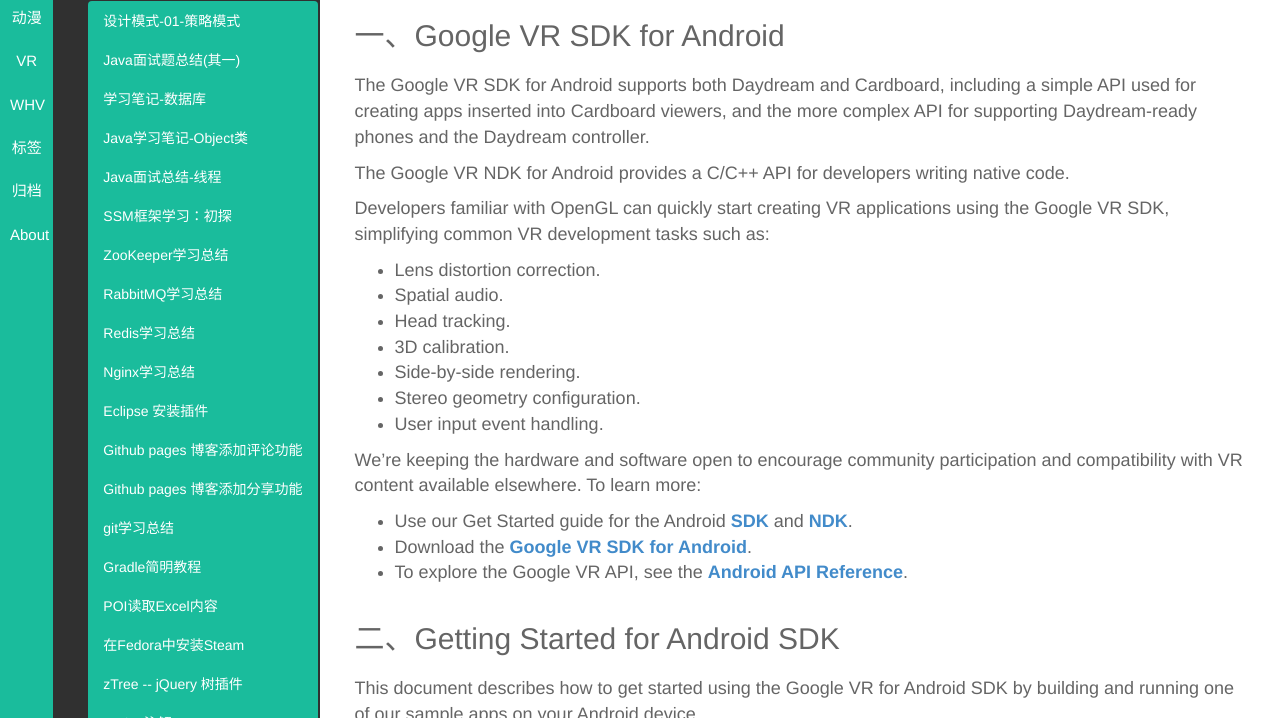
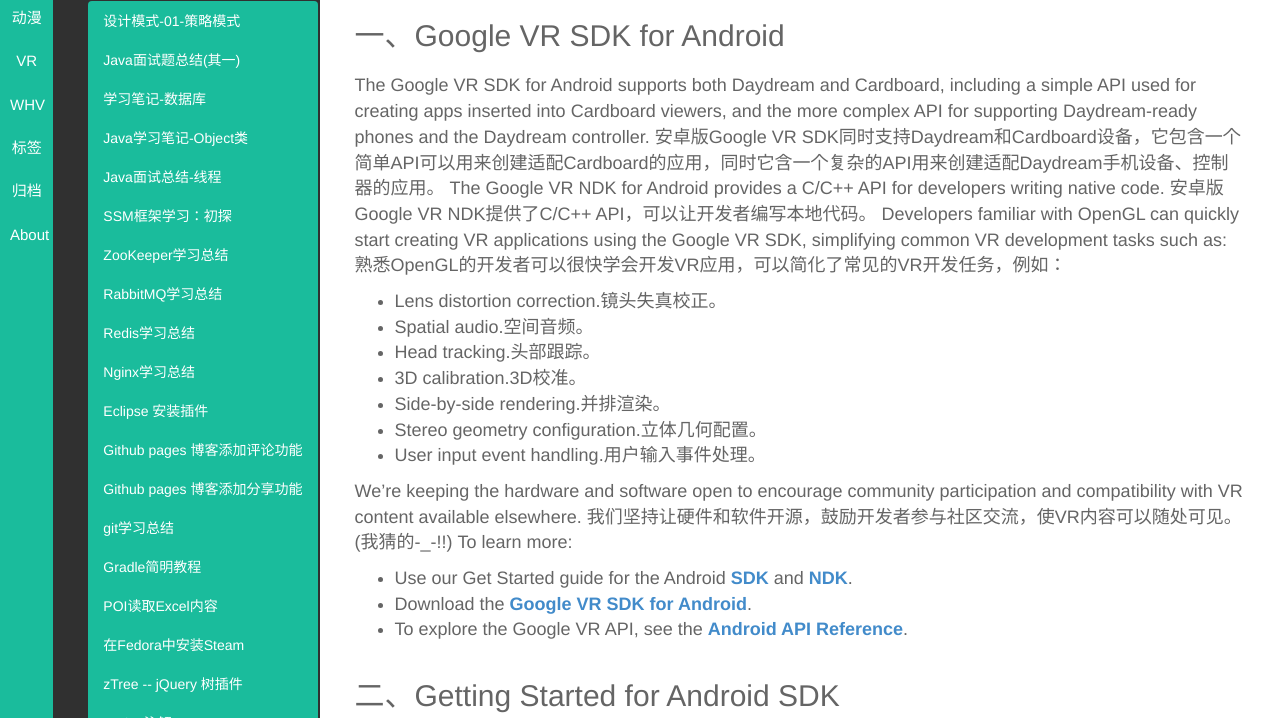
Before and after one commit to demon7452/demon7452.github.io, a Jekyll site: the page built from _posts/VR/2016-10-20-Google DayDream-Android篇.md, in a window 1280 px wide, cut to the strip 234-952 px from the top of the page. Built offline with Jekyll 4.4.1, drawn with Linux system fonts in a browser that asks for light colours; comment, search, counter and statistics services are not loaded; some of the changed text lies outside the part shown.

Commit message:
translate english

```diff
--- a/_posts/VR/2016-10-20-Google DayDream-Android篇.md
+++ b/_posts/VR/2016-10-20-Google DayDream-Android篇.md
@@ -13,20 +13,21 @@
 ## 一、Google VR SDK for Android
 
 The Google VR SDK for Android supports both Daydream and Cardboard, including a simple API used for creating apps inserted into Cardboard viewers, and the more complex API for supporting Daydream-ready phones and the Daydream controller.
-
+安卓版Google VR SDK同时支持Daydream和Cardboard设备，它包含一个简单API可以用来创建适配Cardboard的应用，同时它含一个复杂的API用来创建适配Daydream手机设备、控制器的应用。
 The Google VR NDK for Android provides a C/C++ API for developers writing native code.
-
+安卓版Google VR NDK提供了C/C++ API，可以让开发者编写本地代码。
 Developers familiar with OpenGL can quickly start creating VR applications using the Google VR SDK, simplifying common VR development tasks such as:
-
-- Lens distortion correction.
-- Spatial audio.
-- Head tracking.
-- 3D calibration.
-- Side-by-side rendering.
-- Stereo geometry configuration.
-- User input event handling.
+熟悉OpenGL的开发者可以很快学会开发VR应用，可以简化了常见的VR开发任务，例如：
+- Lens distortion correction.镜头失真校正。
+- Spatial audio.空间音频。
+- Head tracking.头部跟踪。
+- 3D calibration.3D校准。
+- Side-by-side rendering.并排渲染。
+- Stereo geometry configuration.立体几何配置。
+- User input event handling.用户输入事件处理。
 
 We're keeping the hardware and software open to encourage community participation and compatibility with VR content available elsewhere.
+我们坚持让硬件和软件开源，鼓励开发者参与社区交流，使VR内容可以随处可见。(我猜的-_-!!)
 To learn more:
 
 - Use our Get Started guide for the Android **<a href="https://developers.google.com/vr/android/get-started" target="_blank">SDK</a>** and **<a href="https://developers.google.com/vr/android/ndk/get-started" target="_blank">NDK</a>**.
@@ -37,30 +38,32 @@
 ## 二、Getting Started for Android SDK
 
 This document describes how to get started using the Google VR for Android SDK by building and running one of our sample apps on your Android device.
-
-### Treasure Hunt sample app
+这篇文档描述了如何在你的Android设备上构建和运行示例应用，以此让你学会如何使用安卓版Google VR SDK。
+### Treasure Hunt(寻宝) sample app
 
 ---
 
 You will build the Treasure Hunt app, which uses the following features of the Google VR SDK:
+你将构建一个“寻宝”应用，它运用了Google VR SDK的如下特点：
 
-- **Binocular rendering:** A split-screen view for each eye in VR.
-- **Spatial audio:** Sound seems to come from specific areas of the VR world.
-- **Head movement tracking:** The VR world view updates as the user moves their head.
-- **Trigger input:** The user can interact with the VR world by pressing a button.
+- **Binocular rendering:** A split-screen(分屏) view for each eye in VR.双目渲染
+- **Spatial audio:** Sound seems to come from specific(具体) areas of the VR world.空间音频。
+- **Head movement tracking:** The VR world view updates as the user moves their head.头部运动跟踪
+- **Trigger input:** The user can interact(相互作用) with the VR world by pressing a button.触发输入
 
 In this game, you'll look around the game world to find and collect objects as quickly as possible. It's a basic game, but it demonstrates the core features of the Google VR SDK.
+在这个游戏中，你将环顾游戏世界，并且尽快地去找到和收集游戏对象。这是一个相当基础的游戏，但它演示了谷歌VR SDK的核心功能。
 
 ### Open and run Treasure Hunt
 
 ---
 
-#### Prerequisites
+#### Prerequisites(先决条件)
 
 Building the sample app requires:
 
 - Android Studio, 1.0 or higher.
-- Version 23 of the Android SDK.
+- Version 23 of the Android SDK.(ps:需要注意示例build.gradle文件中buildToolsVersion，与你SDK目录中的build-tools的版本号是否匹配，这是一个坑！！)
 - Gradle 23.0.1 or higher. Android Studio will allow you to upgrade if your installed version is too low.
 - A physical Android device running Android 4.4 (KitKat) or higher.
 
@@ -75,7 +78,7 @@
 #### Build the sample app
 
 1.Open Android Studio. On the **Welcome to Android Studio** screen, choose **Open an existing Android Studio** project, and select the *android-sdk* directory. Android Studio will display the various gradle modules on the **Project** tab on the left side and the various run targets on the top toolbar.
-
+(ps:请注意项目是否构建成功，构建失败的话将无法看到图中的效果。)
 ![](https://developers.google.com/vr/images/android/android-studio.png)
 
 2.Connect your phone to your machine, select the **samples-treasurehunt** target and click **Run** to compile and run the application on your phone.
```
